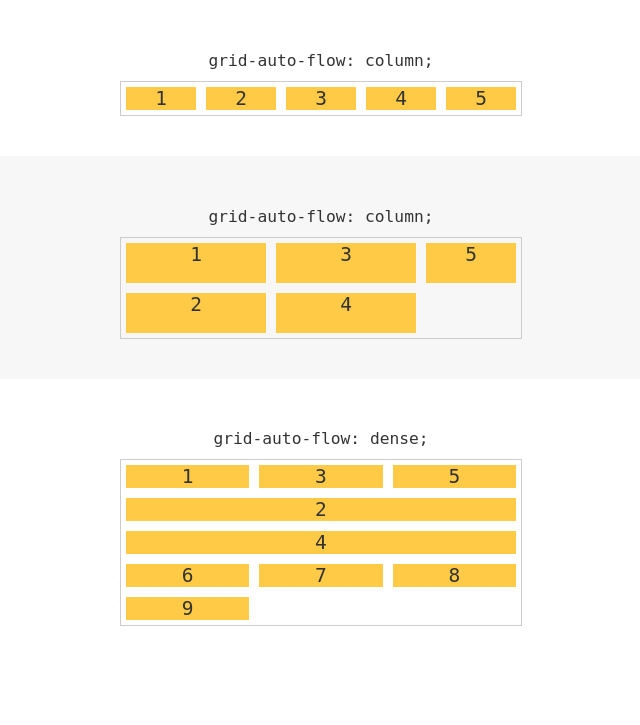
After one commit to Xavier-sa/projetos_particulares, a PHP site: page /novo-conteudo/01/index.html in a window 1280 px wide. The commit adds this page. Shown: the top 725 px of the page, without its empty margins (319-959 px from the left). Run offline with PHP 8.4, Linux system fonts and the light colour scheme.

Commit message:
novos arquivos , entrando no conteudo display grid

```diff
--- /dev/null
+++ b/Sites-importantes.txt
@@ -0,0 +1,3 @@
+https://www.origamid.com/projetos/css-grid-layout-guia-completo/
+
+site excelente para estudar
--- /dev/null
+++ b/novo-conteudo/01/index.html
@@ -0,0 +1,48 @@
+<!DOCTYPE html>
+<html lang="en">
+<head>
+    <meta charset="UTF-8">
+    <meta name="viewport" content="width=device-width, initial-scale=1.0">
+    <title>Dia 10/02/2024</title>
+    <link rel="stylesheet" href="style.css">
+</head>
+<body>
+    <div>
+        <h1>grid-auto-flow: column;</h1>
+        <section class="grid grid-auto-flow-1">
+            <div class="item">1</div>
+            <div class="item">2</div>
+            <div class="item">3</div>
+            <div class="item">4</div>
+            <div class="item">5</div>
+        </section>
+        </div>
+
+        <div>
+        <h1>grid-auto-flow: column;</h1>
+        <section class="grid grid-auto-flow-2">
+            <div class="item">1</div>
+            <div class="item">2</div>
+            <div class="item">3</div>
+            <div class="item">4</div>
+            <div class="item">5</div>
+        </section>
+        </div>
+
+
+        <div>
+        <h1>grid-auto-flow: dense;</h1>
+        <section class="grid grid-auto-rows-2">
+            <div class="item">1</div>
+            <div class="item item-2">2</div>
+            <div class="item">3</div>
+            <div class="item item-4">4</div>
+            <div class="item">5</div>
+            <div class="item">6</div>
+            <div class="item">7</div>
+            <div class="item">8</div>
+            <div class="item">9</div>
+        </section>
+        </div>
+</body>
+</html>
--- /dev/null
+++ b/novo-conteudo/01/style.css
@@ -0,0 +1,69 @@
+/* Grid */
+.grid {
+	display: grid;
+}
+
+.grid-auto-flow-1 {
+	grid-auto-flow: column;
+}
+
+.grid-auto-flow-2 {
+	grid-template-columns: repeat(2, minmax(100px, 1fr));
+	grid-template-rows: 50px 50px;
+	grid-auto-columns: 100px;
+	grid-auto-flow: column;
+}
+
+.grid-auto-rows-2 {
+	grid-template-columns: 1fr 1fr 1fr;
+	grid-auto-flow: dense;
+}
+
+.item-2 {
+	grid-column: span 3;
+}
+
+.item-4 {
+	grid-column: span 3;
+}
+
+/* Grid Item */
+.item {
+	margin: 5px;
+	background: rgb(255, 203, 71);
+	text-align: center;
+	font-size: 1.5em;
+}
+
+.grid {
+	max-width: 400px;
+	margin: 0 auto;
+	border: 1px solid #ccc;
+}
+
+h1 {
+	text-align: center;
+	font-size: 1.25em;
+	font-weight: normal;
+}
+
+body {
+	font-family: monospace;
+	color: #333;
+	padding-bottom: 60px;
+	margin: 0px;
+}
+
+body > div {
+	padding: 40px 0;
+}
+
+body > div:nth-of-type(even) {
+	background: rgba(0,0,0,.03);
+}
+
+body > div > img {
+	display: block;
+	margin: 0 auto;
+	max-width: 100%;
+}
```
Also changed, not shown: app/view/tela/sty.css (+5 -3 lines), app/view/tela/tela.html (+13 -19 lines), novo-conteudo/sala.html (added, +12 -0 lines), site-adm(codigo-professor-thiago-Senac/categorias.html (added, +44 -0 lines), site-adm(codigo-professor-thiago-Senac/componentes.css (added, +42 -0 lines), site-adm(codigo-professor-thiago-Senac/index.html (added, +49 -0 lines), site-adm(codigo-professor-thiago-Senac/reset.css (added, +135 -0 lines), site-adm(codigo-professor-thiago-Senac/style.css (added, +17 -0 lines), novo-conteudo/style.css (added), projeto.png (added), site-adm(codigo-professor-thiago-Senac/logo.jpg (added), site-adm(codigo-professor-thiago-Senac/user.jpg (added).
